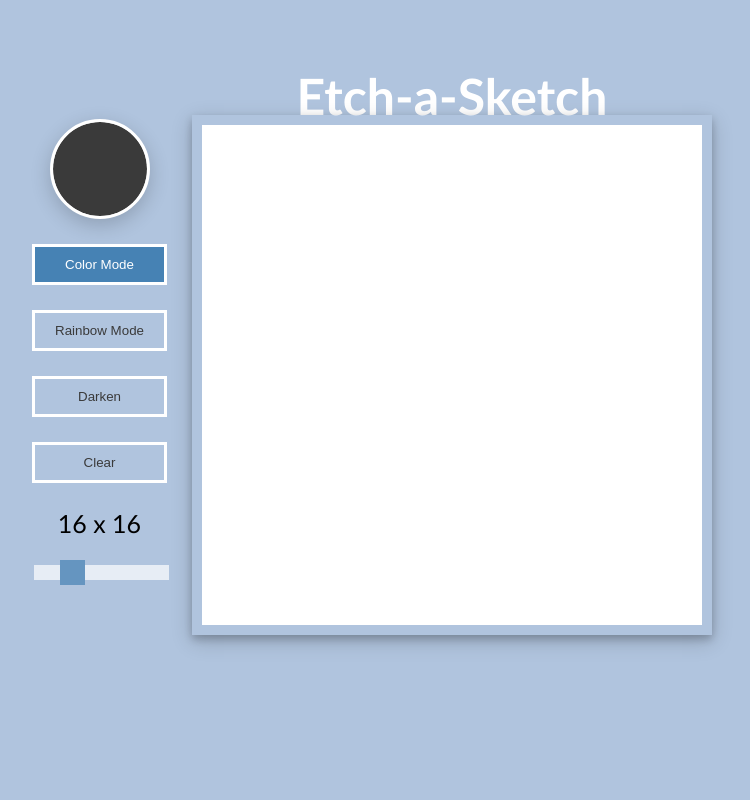
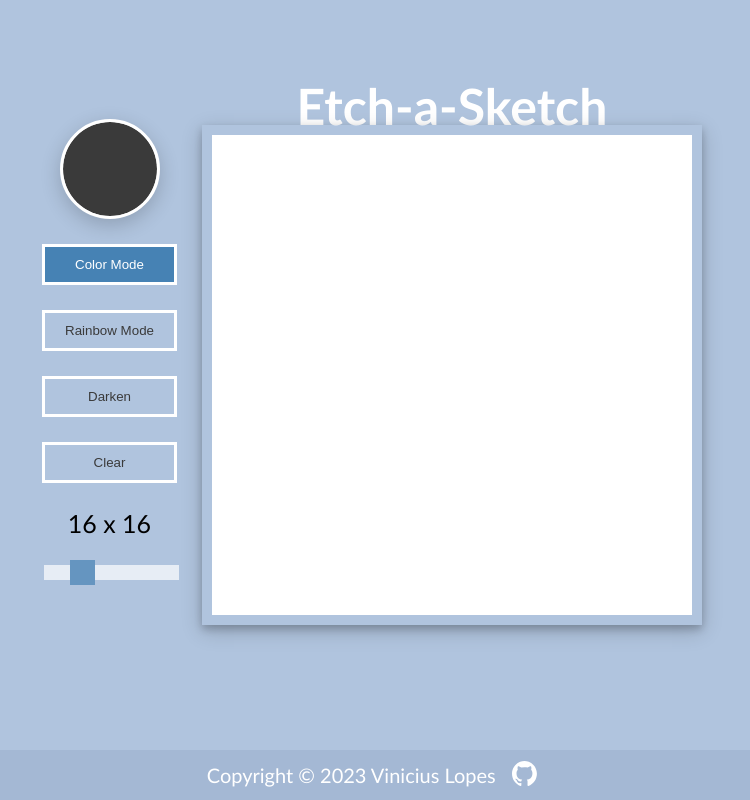
Before and after one commit to ViniciusLopesN/sketchbook, a plain HTML site: page index.html in a window 1280 px wide. Shown: the whole page, without its empty margins (268-1018 px from the left). Drawn offline with Linux system fonts and the light colour scheme.

Commit message:
Added footer and clickable effect on buttons

```diff
--- a/index.html
+++ b/index.html
@@ -10,11 +10,11 @@
   <body>
     <div id="main-body">
       <div id="side-panel">
-        <input type="color" id="color-picker" value="#3a3a3a">
-        <button id="colorButton" class="actionButton">Color Mode</button>
-        <button id="rainbowButton" class="actionButton">Rainbow Mode</button>
-        <button id="darkenButton" class="actionButton">Darken</button>
-        <button id="clearButton">Clear</button>
+        <input type="color" id="color-picker" class="clickable" value="#3a3a3a">
+        <button id="colorButton" class="actionButton clickable">Color Mode</button>
+        <button id="rainbowButton" class="actionButton clickable">Rainbow Mode</button>
+        <button id="darkenButton" class="actionButton clickable">Darken</button>
+        <button id="clearButton" class="clickable">Clear</button>
         <div id="sizeDisplay"></div>
         <input type="range" min="1" max="64" value="2" class="slider" id="myRange">
       </div>
@@ -24,5 +24,9 @@
         </div>
       </div>
     </div>
+    <div id="footer">
+      <div>Copyright &#169 2023 Vinicius Lopes</div>
+      <a href="https://github.com/ViniciusLopesN" target="_blank" rel="noopener noreferrer"><img id="githubLogo" class="clickable" src="./images/github-mark-white.svg" alt="Github Cat logo" height="25px" width="auto"></a>
+    </div>
   </body>
 </html>
--- a/style.css
+++ b/style.css
@@ -1,10 +1,17 @@
 html,
 body {
+  display: flex;
+  flex-direction: column;
+  justify-content: space-between;
   margin: 0;
+  padding: 0;
   height: 100vh;
   background-color: lightsteelblue;
   font-family: 'Trebuchet MS', 'Lucida Sans Unicode', 'Lucida Grande', 'Lucida Sans', Arial, sans-serif;
-  /* padding: 10px */
+}
+
+* {
+  box-sizing: border-box;
 }
 
 #sizeDisplay {
@@ -53,6 +60,17 @@ body {
   box-shadow: 0 4px 8px 0 rgba(0, 0, 0, 0.2), 0 6px 20px 0 rgba(0, 0, 0, 0.19);
 }
 
+#footer {
+display: flex;
+min-height: 50px;
+gap: 16px;
+justify-content: center;
+align-items: center;
+background-color: #a4b8d4;
+color: white;
+font-size: 20px;
+}
+
 .slider {
   -webkit-appearance: none;
   width: 100%;
@@ -91,7 +109,7 @@ body {
   border: white solid 3px;
 }
 
-#color-picker:hover {
+#color-picker:hover{
   transform: scale(1.1);
 }
 
@@ -126,7 +144,20 @@ button:hover,
   /* border: solid 0.1px black; */
 }
 
+#githubLogo{
+  transition: all .2s ease-in-out;
+}
+
+#githubLogo:hover {
+  transform: scale(1.3);
+}
+
+
 .square:hover {
   background-color: rgb(99, 97, 97);
   opacity: 20%;
 }
+
+.clickable {
+  cursor: pointer;
+}
```
Also changed, not shown: images/github-mark-white.svg (added), images/github-mark.svg (added).
